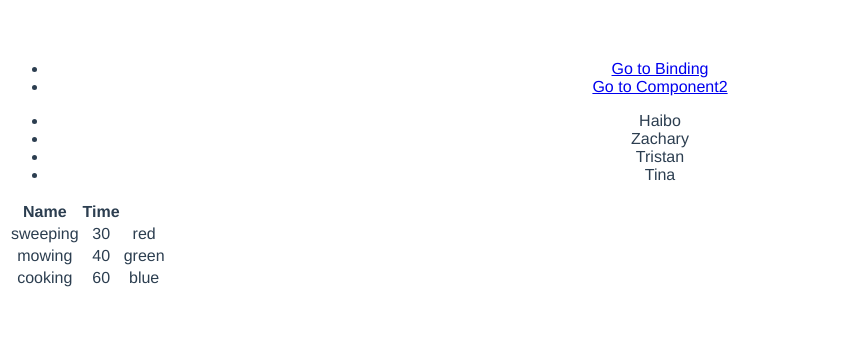
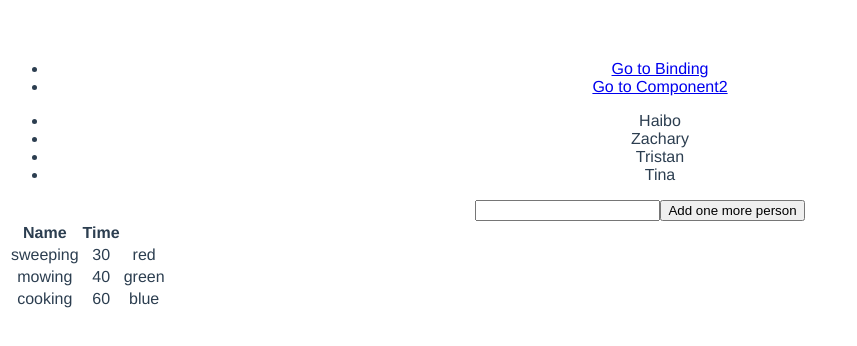
Before and after one commit to billyean/firedragon, a Vue app in the folder victor/: page /#/component2 in a window 1280 px wide. Shown: the top 346 px of the page, without its empty margins (0-857 px from the left). Built offline with nearby package versions, Linux system fonts and the light colour scheme.

Commit message:
Add new person function

```diff
--- a/victor/src/components/Component2.vue
+++ b/victor/src/components/Component2.vue
@@ -3,6 +3,7 @@
     <ul>
       <li v-for="(person, index) in people" v-bind:key="index">{{person}}</li>
     </ul>
+    <input type="text" v-model="newPerson"><button @click="add">Add one more person</button>
     <table>
       <thead>
         <th>Name</th>
@@ -29,7 +30,14 @@ export default {
         {name: 'sweeping', time: 30, color: 'red'},
         {name: 'mowing', time: 40, color: 'green'},
         {name: 'cooking', time: 60, color: 'blue'}
-      ]
+      ],
+      newPerson: ''
+    }
+  },
+  methods: {
+    add: function () {
+      this.people.push(this.newPerson)
+      this.newPerson = ''
     }
   }
 }
```
